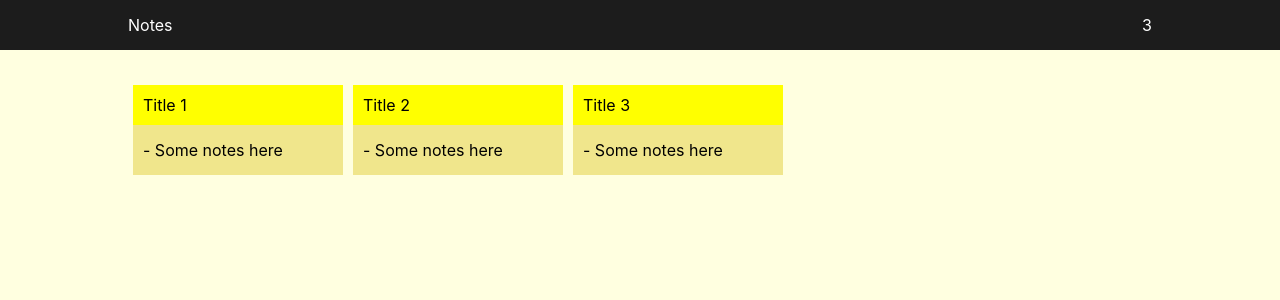
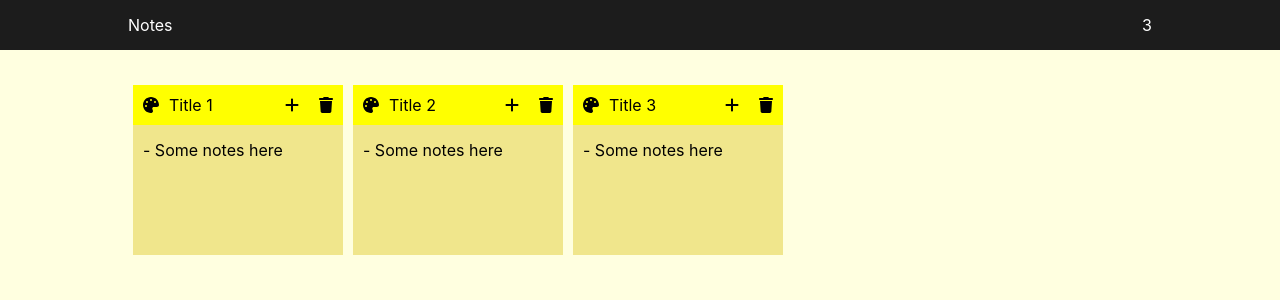
Before and after one commit to KeithEberhardtSarate/NotesWeb, a React (Create React App) app: page / in a window 1280 px wide. Shown: the top 300 px of the page. Built offline with nearby package versions, Linux system fonts and the light colour scheme.

Commit message:
Add new card

```diff
--- a/package.json
+++ b/package.json
@@ -3,6 +3,9 @@
   "version": "0.1.0",
   "private": true,
   "dependencies": {
+    "@fortawesome/fontawesome-svg-core": "^6.4.2",
+    "@fortawesome/free-solid-svg-icons": "^6.4.2",
+    "@fortawesome/react-fontawesome": "^0.2.0",
     "@testing-library/jest-dom": "^5.17.0",
     "@testing-library/react": "^13.4.0",
     "@testing-library/user-event": "^13.5.0",
--- a/src/App.css
+++ b/src/App.css
@@ -32,10 +32,45 @@ html {
   width: 210px;
   margin: 5px;
 }
+
 .note-card-header{
-  padding: 10px;
+  display: flex;
+  justify-content: space-between;
 }
 
 .note-card-content{
+  cursor: text;
+}
+
+.card-action-container{
+  display: flex;
+}
+
+.card-title{
+  padding: 10px 0 10px 0;
+  width: 100%;
+  cursor: text;
+}
+
+.card-icon{
+  padding: 10px;
+  cursor: pointer;
+}
+
+.card-content-editable-area {
+  border: none;
   padding: 15px 10px 15px 10px;
+  min-height: 100px;
 }
+
+.card-content-editable-area:focus {
+  outline: none;
+}
+
+.card-header-editable-area{
+  border: none;
+}
+
+.card-header-editable-area:focus {
+  outline: none;
+}
--- a/src/App.js
+++ b/src/App.js
@@ -1,13 +1,14 @@
+import React from 'react';
+import { useState } from 'react';
 import './App.css';
 import Header from './components/Header';
 import NotesCardsList from './components/NotesCardsList';
 
-const COLORS = [{'Blue':''}, {'Green':''}, {'Yellow':''}];
-
+function App() {
   // Just for the static version
   const NOTES_CARDS = [
     {
-    id:'1',
+      id: 1,
       title: 'Title 1',
       headerBgColor: 'yellow',
       contentBgColor: 'Khaki',
@@ -15,7 +16,7 @@ const NOTES_CARDS = [
       notes: '- Some notes here'
     },
     {
-    id:'2',
+      id: 2,
       title: 'Title 2',
       headerBgColor: 'yellow',
       contentBgColor: 'Khaki',
@@ -23,7 +24,7 @@ const NOTES_CARDS = [
       notes: '- Some notes here'
     },
     {
-    id:'3',
+      id: 3,
       title: 'Title 3',
       headerBgColor: 'yellow',
       contentBgColor: 'Khaki',
@@ -32,11 +33,16 @@ const NOTES_CARDS = [
     }
   ];
 
-function App() {
+  const [notesCards, setNotesCards] = useState(NOTES_CARDS);
+
+  const updateNotesCards = (updatedNotesCards) => {
+    setNotesCards(updatedNotesCards);
+  }
+
   return (
     <div className='App'>
-      <Header notesCards={NOTES_CARDS}/>
-      <NotesCardsList notesCards={NOTES_CARDS}/>
+      <Header notesCards={notesCards}/>
+      <NotesCardsList notesCards={notesCards} updateNotesCards={updateNotesCards}/>
     </div>
   );
 }
--- a/src/components/Note.js
+++ /dev/null
@@ -1,11 +0,0 @@
-import React from 'react';
-
-function Note({note}) {
-    return (
-        <div>
-            {note}
-        </div>
-    );
-}
-
-export default Note;
--- a/src/components/NoteCard.js
+++ b/src/components/NoteCard.js
@@ -2,11 +2,11 @@ import React from 'react';
 import NoteCardHeader from './NoteCardHeader';
 import NoteCardContent from './NoteCardContent';
 
-function NoteCard({noteCard}) {
+function NoteCard({noteCard, notesCards, updateNotesCards}) {
     return (
         <div className='note-card'>
-            <NoteCardHeader noteCard={noteCard}/>
-            <NoteCardContent noteCard={noteCard}/>
+            <NoteCardHeader noteCard={noteCard} notesCards={notesCards} updateNotesCards={updateNotesCards} />
+            <NoteCardContent noteCard={noteCard} notesCards={notesCards} updateNotesCards={updateNotesCards}/>
         </div>
     );
 }
--- a/src/components/NoteCardContent.js
+++ b/src/components/NoteCardContent.js
@@ -1,11 +1,18 @@
 import React from 'react';
-import Note from './Note';
 
 function NoteCardContent({noteCard}) {
+    const handleChange = (event) => {
+        const newContent = event.target.textContent;
+        console.log(newContent);
+    };
+
     return (
-        <div className='note-card-content'
-        style={{'background-color': noteCard.contentBgColor}}>
-            <Note note={noteCard.notes}/>
+        <div className='note-card-content' style={{'background-color': noteCard.contentBgColor}}>
+            <div className="card-content-editable-area"
+                 contentEditable="true"
+                 onInput={handleChange}>
+                {noteCard.notes}
+            </div>
         </div>
     );
 }
--- a/src/components/NoteCardHeader.js
+++ b/src/components/NoteCardHeader.js
@@ -1,10 +1,48 @@
+import { FontAwesomeIcon } from '@fortawesome/react-fontawesome';
+import { faTrash, faPalette, faPlus } from '@fortawesome/free-solid-svg-icons';
 import React from 'react';
 
-function NoteCardHeader({noteCard}) {
+function NoteCardHeader({noteCard, notesCards, updateNotesCards}) {
+    const handleChange = (event) => {
+        const newContent = event.target.textContent;
+        console.log(newContent);
+    };
+
+    const handleAddNewNote = () => {
+        let notesCardsCopy = notesCards.map(note => {return note});
+
+        notesCardsCopy.push(
+            {
+              id: notesCards.length + 1,
+              title: '',
+              headerBgColor: 'yellow',
+              contentBgColor: 'Khaki',
+              font: '',
+              notes: ''
+            }
+          );
+
+        updateNotesCards(notesCardsCopy);
+        console.log(notesCards);
+    };
+
     return (
         <div className='note-card-header'
-        style={{'background-color': noteCard.headerBgColor}}>
-            {noteCard.title}
+             style={{'background-color': noteCard.headerBgColor}}>
+            <div className='card-icon'>
+                <FontAwesomeIcon icon={faPalette} />
+            </div>
+            <div className='card-title card-header-editable-area'
+                 contentEditable='true'
+                 onInput={handleChange}>{noteCard.title}</div>
+            <div className='card-action-container'>
+                <div className='card-icon' onClick={handleAddNewNote}>
+                    <FontAwesomeIcon icon={faPlus} />
+                </div>
+                <div className='card-icon'>
+                    <FontAwesomeIcon icon={faTrash} />
+                </div>
+            </div>
         </div>
     );
 }
--- a/src/components/NotesCardsList.js
+++ b/src/components/NotesCardsList.js
@@ -1,8 +1,8 @@
 import React from 'react';
 import NoteCard from './NoteCard';
 
-function NotesCardsList({notesCards}) {
-    const listNotesCards = notesCards.map(noteCard => <NoteCard noteCard={noteCard}/>);
+function NotesCardsList({notesCards, updateNotesCards}) {
+    const listNotesCards = notesCards.map(noteCard => <NoteCard key={noteCard.id} noteCard={noteCard} notesCards={notesCards} updateNotesCards={updateNotesCards} />);
 
     return (
         <div className='notes-cards-list'>
```
Also changed, not shown: 2 other files (tests, documents, lock files or other folders). Lines whose indentation alone changed are shown as unchanged.
